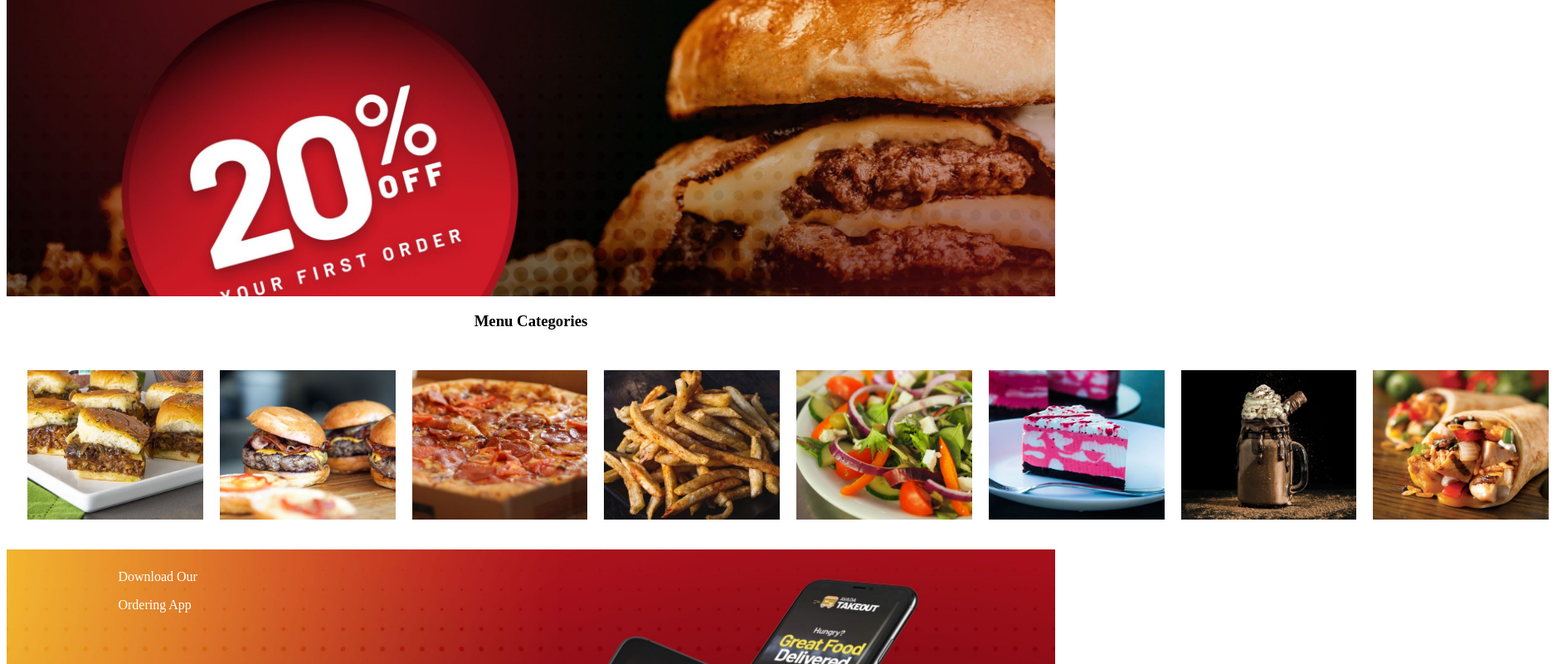
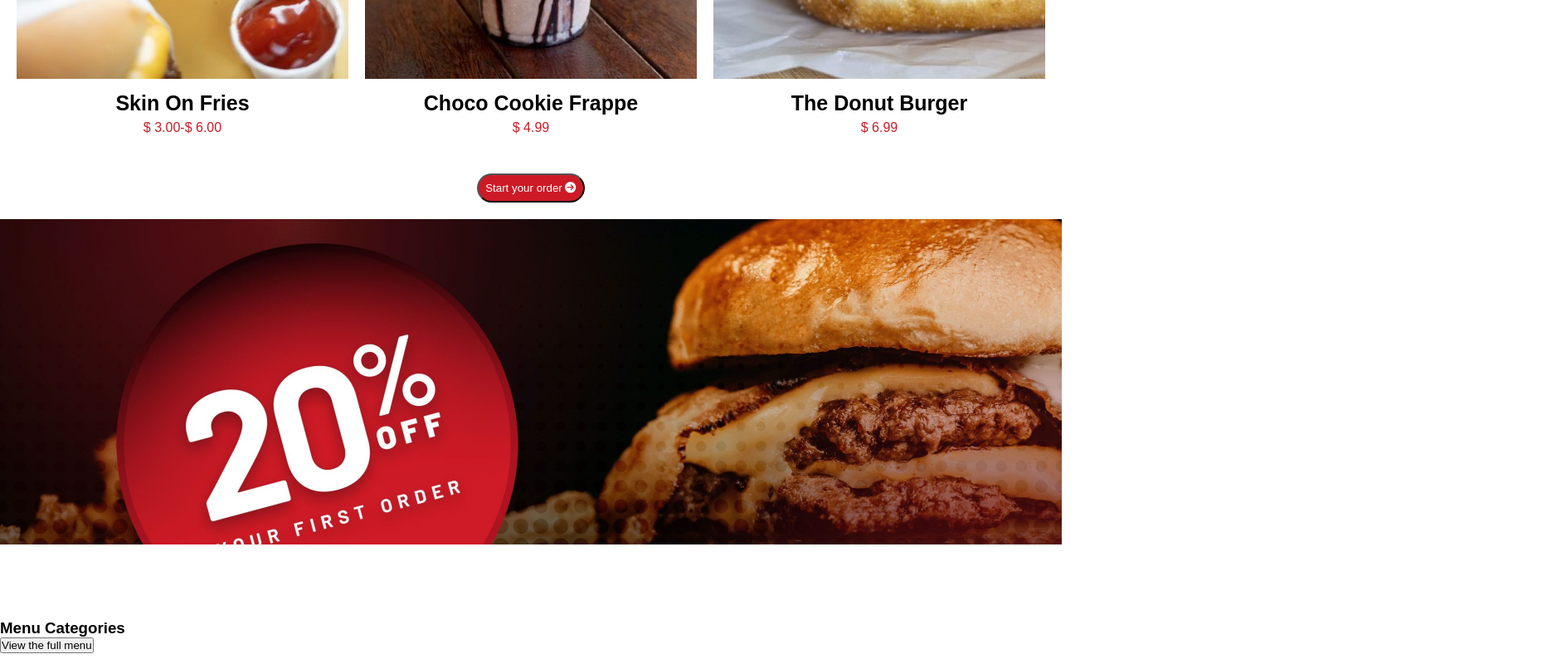
Before and after one commit to nadiaf85/proj-html-vuejs, a Vue app: page / in a window 1280 px wide. Shown: the part 1500-2300 px from the top of the page at 83% size, 1877 px wide, since content can reach past the window. Built offline with nearby package versions, Linux system fonts and the light colour scheme.

Commit message:
modifiche footer

```diff
--- a/src/App.vue
+++ b/src/App.vue
@@ -22,4 +22,5 @@ export default {
 </script>
 
 <style lang="scss">
+@import './assets/style/globals.scss';
 </style>
--- a/src/assets/style/globals.scss
+++ b/src/assets/style/globals.scss
@@ -1,5 +1,5 @@
 @import './vars.scss';
-
+@import url('https://fonts.googleapis.com/css2?family=Barlow:ital,wght@0,200;0,300;0,400;0,500;0,600;0,700;0,800;0,900;1,200;1,300;1,400;1,500;1,600;1,800;1,900&display=swap');
 
 *{
     box-sizing: border-box;
@@ -8,7 +8,12 @@
 }
 
 .container{
-    width: 80%;
-    margin: auto;
-    display: flex;
+    width: 100%;
+    margin: 0 auto;
+    overflow: hidden;
+    // text-align: center;
 }
+
+body{
+    font-family: Arial, Helvetica, sans-serif;
+}
--- a/src/components/macro/Footer.vue
+++ b/src/components/macro/Footer.vue
@@ -14,7 +14,9 @@
         <input type="text" placeholder="you@email.com">
       </div>
 
-      <button>Subscribe</button>
+      <div class="sub">
+        <button>Subscribe</button>
+      </div>
 
       <div class="social">
         <i class="fab fa-facebook"></i>
@@ -24,6 +26,10 @@
         <i class="fas fa-rss"></i>
         <i class="fab fa-youtube"></i>
         <i class="far fa-envelope"></i>
+      </div>
+
+      <div class="copyright">
+        <p>© Copyright 2012-2020|Avada Theme by Theme Fusion|All Right Reserved|Powered by WordPress</p>
       </div>
     </div>
   </footer>
@@ -152,6 +158,7 @@ export default {
 </script>
 
 <style lang="scss" scoped>
+@import '../../assets/style/vars.scss';
 
 footer{
   height: 1000px;
@@ -163,7 +170,7 @@ footer{
 
 .info_footer{
   display: flex;
-  flex-wrap: wrap;
+  justify-content: space-evenly;
   width: 100%;
   height: 100%;
   margin-top: 60px;
@@ -172,7 +179,7 @@ footer{
     width: 80%;
   }
   ul{
-    width: 100px;
+    width: 8%;
     color: white;
     list-style: none;
     text-transform: uppercase;
@@ -197,12 +204,47 @@ footer{
 }
 
 .information{
-  width: 80%;
+  width: 100%;
   color: white;
+  text-align: center;
+  line-height: 35px;
+  margin-top: 30px;
+
+  input{
+    width: 32%;
+    border-radius: 20px;
+    padding: 10px;
+  }
+}
+
+.sub{
+  text-align: center;
+
+  button{
+    width: 32%;
+    border-radius: 20px;
+    padding: 10px;
+    margin-top: 20px;
+    background-color: $buttonColor;
+    color: $textColor;
+  }
 }
 
 .social{
-  color: white;
+  color: $textColor;
+  text-align: center;
+  margin-top: 30px;
+
+  i{
+    padding: 20px;
+  }
+}
+
+.copyright{
+  color: $textColor;
+  text-align: center;
+  margin-top: 30px;
+  font-size: 12px
 }
 
 </style>
--- a/src/components/macro/Header.vue
+++ b/src/components/macro/Header.vue
@@ -103,7 +103,6 @@ nav{
     list-style-type: none;
     display: flex;
     justify-content: center;
-    text-transform: uppercase;
     }
 
     li a{
@@ -123,17 +122,18 @@ nav{
 
 .text_left{
     color: white;
-    width: 25%;
+    width: 45%;
     padding: 8px;
-    line-height: 10px;
-    font-size: 40px;
+    line-height: 76px;
+    font-size: 76px;
+    margin-top: 120px;
 
     h3{
       color: $textBigColor;
     }
 
-.button{
-    border-radius: 9px;
+button{
+    border-radius: 20px;
     padding: 8px;
     margin-bottom: 20px;
     margin-top: 10px;
--- a/src/components/sections/MainBannerDownload.vue
+++ b/src/components/sections/MainBannerDownload.vue
@@ -2,8 +2,8 @@
     <section class="banner_download">
         <div class="container_info">
             <div class="text_left">
-                <p>Download Our</p>
-                <p>Ordering App</p>
+                <p class="down">Download Our</p>
+                <p class="app"><strong>Ordering App</strong></p>
             </div>
         </div>
 </section>
@@ -17,6 +17,7 @@ export default {
 </script>
 
 <style lang="scss" scoped>
+@import '../../assets/style/vars.scss';
 
 .banner_download{
     background-image: url('../../assets/images/app-ordering-scaled.jpg') ;
@@ -34,7 +35,18 @@ export default {
 
 .text_left{
     color: white;
-    width: 25%;
+    width: 45%;
     padding: 8px;
+    line-height: 50px;
+    font-size: 76px;
+}
+
+.down{
+    margin-top: 30px;
+    font-size: 30px;
+}
+
+.app{
+    color: $textBigColor;
 }
 </style>
--- a/src/components/sections/MainDishes.vue
+++ b/src/components/sections/MainDishes.vue
@@ -6,8 +6,8 @@
         <div class="dishes">
             <div v-for="(element,index) in dishesType" :key="index">
                 <img :src="element.image" alt="">
-                <p>{{element.type}}</p>
-                <p>{{element.price}}</p>
+                <p class="type"><strong>{{element.type}}</strong></p>
+                <p class="price">{{element.price}}</p>
             </div>
         </div>
     </div>
@@ -28,17 +28,17 @@ export default {
       return{
         dishesType: [
             {
-                image: require ("../../assets/images/skin-on-fries-200x286.jpg"),
+                image: require ("../../assets/images/skin-on-fries-400x571.jpg"),
                 type: "Skin On Fries",
                 price: "$ 3.00-$ 6.00",
             },
             {
-                image: require ("../../assets/images/choco-cookie-frappe-200x286.jpg"),
+                image: require ("../../assets/images/choco-cookie-frappe-400x571.jpg"),
                 type: "Choco Cookie Frappe",
                 price: "$ 4.99",
             },
             {
-                image: require ("../../assets/images/donut-burger-200x286.jpg"),
+                image: require ("../../assets/images/donut-burger-400x571.jpg"),
                 type: "The Donut Burger",
                 price: "$ 6.99",
             }
@@ -70,13 +70,26 @@ export default {
 
     p{
         text-align: center;
-        line-height: 10px;
+        line-height: 30px;
     }
 }
 
+.type{
+    font-size: 25px;
+}
+
+.price{
+    color: $buttonColor;
+    font-weight: 200;
+}
+
+.button{
+    display: flex;
+    justify-content: center;
+    margin-top: 30px;
+
     button{
-    text-align: center;
-    border-radius: 9px;
+        border-radius: 20px;
         padding: 8px;
         margin-bottom: 20px;
         margin-top: 10px;
@@ -84,5 +97,7 @@ button{
         color: $textColor;
     }
 
+}
+
 
 </style>
--- a/src/components/sections/MainMenuCategories.vue
+++ b/src/components/sections/MainMenuCategories.vue
@@ -2,6 +2,7 @@
 
 <section class="menu">
     <h1>Menu Categories</h1>
+    <button>View the full menu</button>
     <div class="container">
         <div class="categories">
             <div v-for="(element,index) in categoriesInfo" :key="index">
@@ -54,8 +55,10 @@ export default {
 <style lang="scss" scoped>
 
 .menu{
+    margin-top: 90px;
+
     h1{
-        text-align: center;
+        text-align: left;
     }
 }
 
```
Lines whose indentation alone changed are shown as unchanged.
